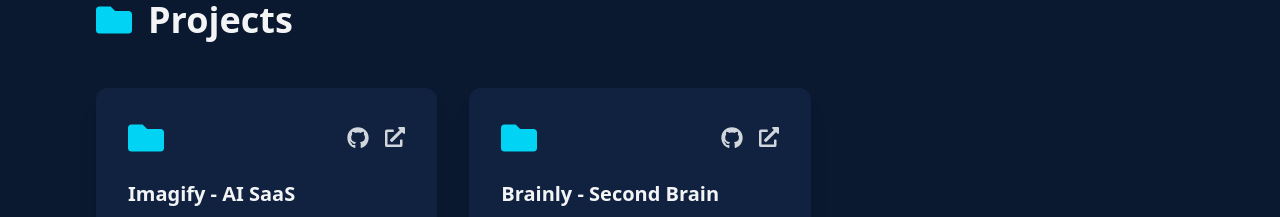
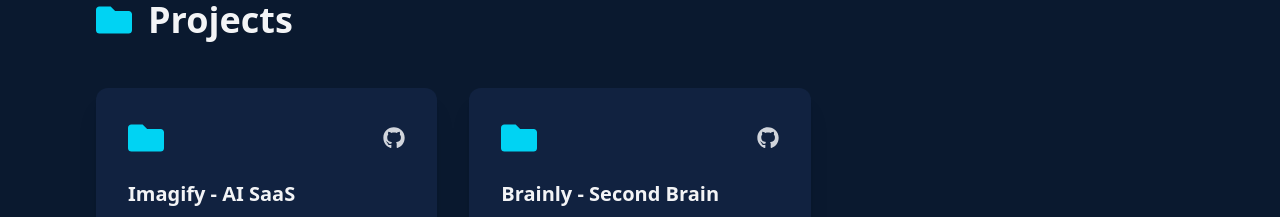
Before and after one commit to vijaykumar0710/Vijay-Portfolio, a React (Vite) app: page / in a window 1280 px wide. Shown: the part 1520-1737 px from the top of the page. Built offline with nearby package versions, Linux system fonts and the light colour scheme.

Commit message:
did chnages

```diff
--- a/src/components/Home.tsx
+++ b/src/components/Home.tsx
@@ -5,10 +5,6 @@ const Home = () => {
   return (
     <div
       id="home"
-      // FIX EXPLAINED:
-      // 1. 'justify-start': On mobile, we align content to the TOP, not center. This prevents it from floating up.
-      // 2. 'pt-32': We add 128px of padding on top. Since Navbar is 80px, this guarantees a 48px gap below it.
-      // 3. 'md:justify-center' & 'md:pt-0': On Desktop, we switch back to centering because screens are tall enough.
       className="min-h-screen flex flex-col justify-start md:justify-center items-center bg-[#0a192f] text-gray-300 px-6 pt-32 md:pt-0"
     >
       <div className="max-w-4xl text-center animate-fade-in-up">
--- a/src/components/Work.tsx
+++ b/src/components/Work.tsx
@@ -1,4 +1,4 @@
-import { FaGithub, FaExternalLinkAlt, FaFolder, FaBriefcase, FaCalendarAlt } from 'react-icons/fa';
+import { FaGithub, FaFolder, FaBriefcase, FaCalendarAlt } from 'react-icons/fa';
 
 const Work = () => {
   const experiences = [
@@ -34,14 +34,14 @@ const Work = () => {
       description: 'A full-stack AI text-to-image generator. Features credit system, Stripe payments, and Clipdrop API.',
       techStack: ['MERN', 'Stripe', 'Redux'],
       githubLink: 'https://github.com/vijaykumar0710',
-      liveLink: '#',
+
     },
     {
       title: 'Brainly - Second Brain',
       description: 'Content aggregation platform for links and tweets. Features RESTful APIs and content sharing.',
       techStack: ['TypeScript', 'MongoDB', 'React'],
       githubLink: 'https://github.com/vijaykumar0710',
-      liveLink: '#',
+
     },
   ];
 
@@ -111,7 +111,6 @@ const Work = () => {
                         <FaFolder className="text-4xl text-cyan-400" />
                         <div className="flex gap-4 text-gray-300">
                             <a href={project.githubLink} target="_blank" className="hover:text-cyan-400"><FaGithub size={22} /></a>
-                            <a href={project.liveLink} target="_blank" className="hover:text-cyan-400"><FaExternalLinkAlt size={20} /></a>
                         </div>
                     </div>
                     <div>
```
